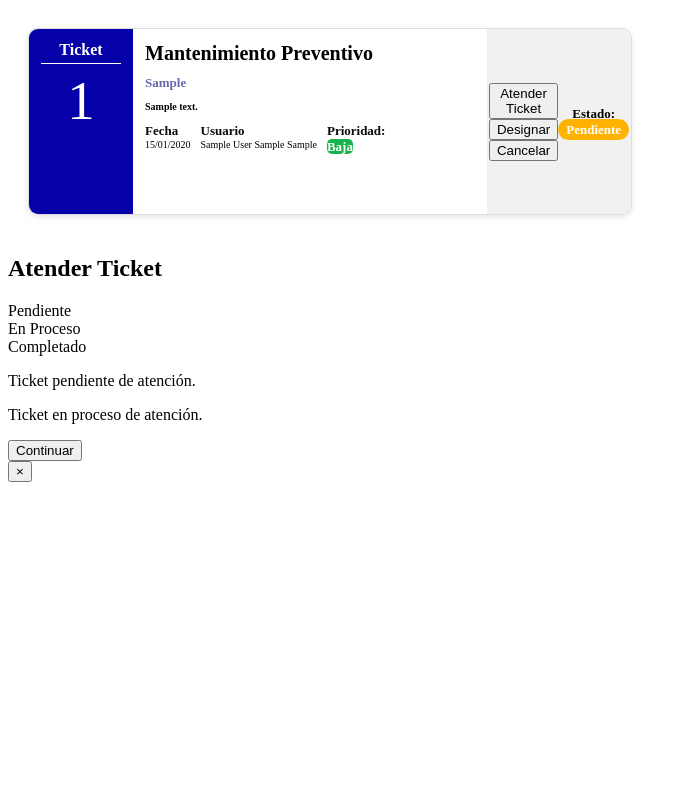
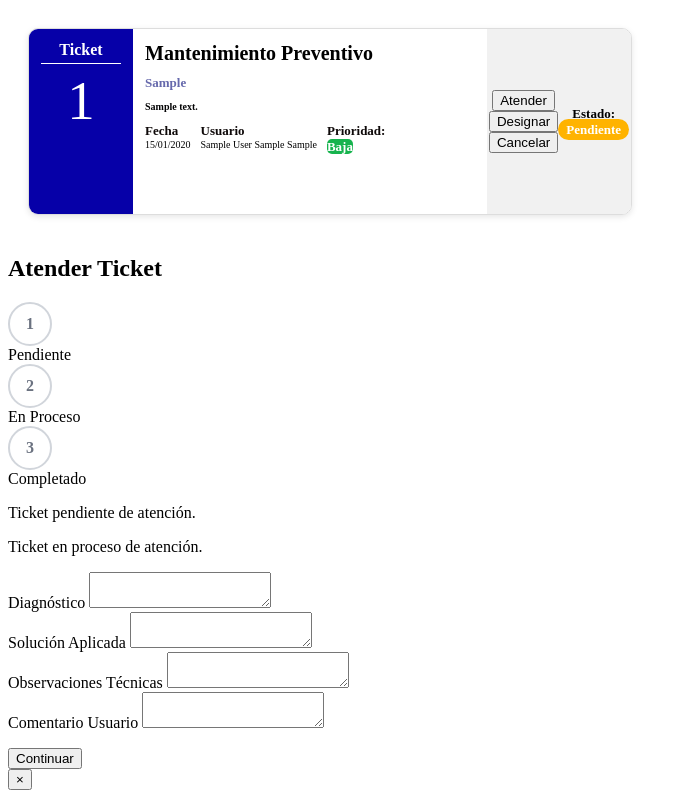
Before and after one commit to jmaykon/MANT2, a Django app: page /mantenimiento/lista/ in a window 1280 px wide. Shown: the whole page, without its empty margins (0-687 px from the left). Run offline with Django 5.2, Linux system fonts and the light colour scheme; a user stored in the database is signed in; tables that the repository leaves empty hold one stand-in row (values such as "Sample post"); some libraries are stand-ins or nearby versions.

Commit message:
modal atender

```diff
--- a/apps/core/templates/core/base.html
+++ b/apps/core/templates/core/base.html
@@ -26,6 +26,7 @@
 
     <!-- HTMX -->
     <script src="https://unpkg.com/htmx.org@1.9.2"></script>
+
     <!-- Tailwind -->
     <script src="https://cdn.tailwindcss.com"></script>
     <!-- SweetAlert2 -->
@@ -34,7 +35,6 @@
     <script src="{% static 'js/sidebar/sidebar.js' %}" defer></script>
     <script src="{% static 'js/perfil/perfil.js' %}" defer></script>
     <script src="{% static 'js/csrf.js' %}" defer></script>
-
 </body>
 
 </html>
--- a/apps/mantenimiento/templates/mantenimiento/mante_list.html
+++ b/apps/mantenimiento/templates/mantenimiento/mante_list.html
@@ -50,9 +50,9 @@
         <!-- Columna Derecha -->
         <div class="estado flex flex-col items-center p-4">
             <div class="flex flex-col gap-1 mb-1">
-                <button class="btn-atender" data-ticket-id="{{ ticket.id_ticket }}"
-                    data-estado="{{ ticket.estado_ticket }}">
-                    Atender Ticket
+                <button id="btnAtender"
+                    class="bg-blue-600 text-white px-0.5 py-0.5  rounded-lg hover:bg-blue-700 transition">
+                    Atender
                 </button>
                 <button class="px-0.5 py-0.5 text-white bg-blue-500 rounded hover:bg-blue-600">Designar</button>
                 <button class="px-0.5 py-0.5 text-white bg-red-500 rounded hover:bg-red-600">Cancelar</button>
@@ -73,44 +73,86 @@
 
 <!-- MODAL ATENDER -->
 <div id="modal" class="fixed inset-0 bg-black/50 flex items-center justify-center hidden">
+
     <div class="bg-white rounded-xl w-96 p-6 shadow-lg relative">
 
-        <h2 class="text-center text-xl font-semibold mb-4">Atender Ticket</h2>
+        <h2 class="text-center text-xl font-semibold mb-6">
+            Atender Ticket
+        </h2>
 
-        <!-- STEPS -->
-        <div class="flex justify-between mb-6">
-            <div class="flex-1 text-center pb-2 border-b-4 step" data-step="1">Pendiente</div>
-            <div class="flex-1 text-center pb-2 border-b-4 step" data-step="2">En Proceso</div>
-            <div class="flex-1 text-center pb-2 border-b-4 step" data-step="3">Completado</div>
+        <!-- Pasos -->
+        <div class="flex justify-between items-center mb-6">
+
+            <div class="flex flex-col items-center step" data-step="1">
+                <div class="step-circle">1</div>
+                <span class="mt-2 text-sm">Pendiente</span>
+            </div>
+
+            <div class="flex flex-col items-center step" data-step="2">
+                <div class="step-circle">2</div>
+                <span class="mt-2 text-sm">En Proceso</span>
+            </div>
+
+            <div class="flex flex-col items-center step" data-step="3">
+                <div class="step-circle">3</div>
+                <span class="mt-2 text-sm">Completado</span>
+            </div>
+
         </div>
 
+        <!-- Contenido -->
         <div class="modal-body min-h-[200px]">
+
             <div class="step-content" data-step="1">
-                <p>Ticket pendiente de atención.</p>
+                <p class="text-gray-700">
+                    Ticket pendiente de atención.
+                </p>
             </div>
 
             <div class="step-content hidden" data-step="2">
-                <p>Ticket en proceso de atención.</p>
+                <p class="text-gray-700">
+                    Ticket en proceso de atención.
+                </p>
             </div>
 
             <div class="step-content hidden" data-step="3">
-                <form id="form-atencion">
-                    {% csrf_token %}
-                    {{ form.as_p }}
-                    <input type="hidden" name="estado_ticket" id="estado_ticket" value="pendiente">
+                <form class="space-y-3">
+                    <div>
+                        <label class="text-sm font-medium">Diagnóstico</label>
+                        <textarea class="w-full border rounded-md p-2"></textarea>
+                    </div>
+                    <div>
+                        <label class="text-sm font-medium">Solución Aplicada</label>
+                        <textarea class="w-full border rounded-md p-2"></textarea>
+                    </div>
+                    <div>
+                        <label class="text-sm font-medium">Observaciones Técnicas</label>
+                        <textarea class="w-full border rounded-md p-2"></textarea>
+                    </div>
+                    <div>
+                        <label class="text-sm font-medium">Comentario Usuario</label>
+                        <textarea class="w-full border rounded-md p-2"></textarea>
+                    </div>
                 </form>
             </div>
+
         </div>
 
-        <div class="flex justify-end mt-4">
-            <button class="btn-next bg-green-500 text-white px-4 py-2 rounded">Continuar</button>
+        <!-- Botones -->
+        <div class="flex justify-end mt-6 space-x-2">
+            <button class="bg-green-500 text-white px-4 py-2 rounded-md btn-next">
+                Continuar
+            </button>
         </div>
 
-        <button id="btnCerrar" class="absolute top-2 right-3 text-xl">&times;</button>
+        <!-- Cerrar -->
+        <button id="btnCerrar" class="absolute top-3 right-3 text-gray-500 hover:text-gray-700 text-xl font-bold">
+            &times;
+        </button>
+
     </div>
 </div>
 
 <link rel="stylesheet" href="{% static 'css/mantenimiento/ticket.css' %}">
-<script src="https://cdn.jsdelivr.net/npm/sweetalert2@11"></script>
 <script src="{% static 'js/mantenimiento/atender.js' %}"></script>
 {% endblock %}
--- a/apps/mantenimiento/urls.py
+++ b/apps/mantenimiento/urls.py
@@ -9,5 +9,5 @@ urlpatterns = [
     path("detalle", views.mante_detalle, name="mante_detalle"),
     path("cronograma/", views.mante_cronograma, name="mante_cronograma"),
     path("solicitar/", views.mante_solicitar, name="mante_solicitar"),
-
+    path('ticket/atender/', views.atender_ticket, name='atender_ticket'),
 ]
--- a/apps/mantenimiento/views.py
+++ b/apps/mantenimiento/views.py
@@ -1,31 +1,19 @@
-# apps/mantenimiento/views.py
+from django.shortcuts import render, redirect, get_object_or_404
+from django.utils import timezone
+from django.contrib import messages
+from django.contrib.auth.decorators import login_required
+from django.http import HttpResponse, JsonResponse
+import json
 
-from django.shortcuts import render, redirect
+# Importaciones de tu proyecto
 from apps.users.decorators import role_required
-from apps.mantenimiento.models import Ticket
-from django.contrib import messages
-from django.db.models.signals import post_save
-from django.dispatch import receiver
-from .models import Ticket, Notificacion
-from django.http import HttpResponse
-import json
-import json
-from django.shortcuts import render
-from django.http import HttpResponse
-from django.contrib.auth.decorators import login_required
-from .models import Ticket
-from apps.mantenimiento.models import Ticket
-from django.http import JsonResponse
-from django.shortcuts import get_object_or_404
-from .models import Ticket, HistorialTicket
-from django.contrib.auth.decorators import login_required
+from .models import Ticket, Notificacion, HistorialTicket
+
 @login_required
 @role_required(roles=["admin", "tecnico","usuario"])
 def mante_list(request):
-    tickets = Ticket.objects.all().order_by('-fecha_creacion')  # Ordenados por fecha reciente
+    tickets = Ticket.objects.all().order_by('-fecha_creacion')
     return render(request, "mantenimiento/mante_list.html", {'tickets': tickets})
-
-
 
 @role_required(roles=["admin", "tecnico","usuario"])
 def mante_detalle(request):
@@ -35,23 +23,19 @@ def mante_detalle(request):
 def mante_cronograma(request):
     return render(request, "mantenimiento/mante_cronograma.html")
 
-
 @login_required
 @role_required(roles=["admin", "usuario"])
 def mante_solicitar(request):
     if request.method == 'POST':
-        # 1. Captura de datos del formulario
         tipo = request.POST.get('tipo')
         colores = request.POST.getlist('colores')
         descripcion = request.POST.get('descripcion')
-        prioridad = request.POST.get('prioridad', 'media')  # valor por defecto 'media'
+        prioridad = request.POST.get('prioridad', 'media')
 
-        # 2. Validación de negocio: Tinta obligatoria
         if tipo == 'recarga_tinta' and not colores:
-            return HttpResponse("Por favor, seleccione al menos un color para la recarga.", status=400)
+            return HttpResponse("Por favor, seleccione al menos un color.", status=400)
 
         try:
-            # 3. Procesamiento del detalle de insumos según el tipo
             if tipo == 'recarga_tinta':
                 detalle = "Todos los colores" if "todos" in colores else ", ".join(colores).title()
             elif tipo == 'tonner':
@@ -61,70 +45,44 @@ def mante_solicitar(request):
             else:
                 detalle = "Mantenimiento General"
 
-            # 4. Creación del registro en la base de datos con prioridad
             nuevo_ticket = Ticket.objects.create(
                 id_users=request.user,
                 tipo_soporte=tipo,
                 insumos_utilizados=detalle,
                 descripcion=descripcion,
                 estado_ticket='Pendiente',
-                prioridad=prioridad,  # <--- Aquí se guarda la prioridad
-                creado_por=request.user.username  # Auditoría
+                prioridad=prioridad,
+                creado_por=request.user.username
             )
 
-            # 5. Respuesta exitosa con el disparador (Trigger) para SweetAlert
             response = HttpResponse("")
             response['HX-Trigger'] = json.dumps({
-                "eventoTicketCreado": {
-                    "numero": nuevo_ticket.id_ticket
-                }
+                "eventoTicketCreado": {"numero": nuevo_ticket.id_ticket}
             })
             return response
 
         except Exception as e:
-            print(f"Error al crear ticket: {e}")
-            return HttpResponse("Error interno al procesar la solicitud.", status=500)
+            return HttpResponse(f"Error: {e}", status=500)
 
-    # Si la petición es GET, renderizamos el formulario inicial
     return render(request, 'mantenimiento/mante_solicitar.html')
 
-
-from django.shortcuts import get_object_or_404
-from django.http import JsonResponse
-from django.contrib.auth.decorators import login_required
-from apps.mantenimiento.models import Ticket, HistorialTicket
-from django.utils import timezone
-
+# --- ESTA ES LA FUNCIÓN QUE CAUSABA EL ERROR ---
 @login_required
 def atender_ticket(request):
-    if request.method == "POST":
-        ticket = get_object_or_404(Ticket, id_ticket=request.POST.get("ticket_id"))
+    if request.method == 'POST':
+        ticket_id = request.POST.get('ticket_id')
+        ticket = get_object_or_404(Ticket, id_ticket=ticket_id)
 
-        # Actualizamos estado
-        nuevo_estado = request.POST.get("estado_ticket")
-        if nuevo_estado and ticket.estado_ticket != nuevo_estado:
-            HistorialTicket.objects.create(
-                ticket=ticket,
-                estado_anterior=ticket.estado_ticket,
-                estado_nuevo=nuevo_estado,
-                usuario=request.user
-            )
-            ticket.estado_ticket = nuevo_estado.lower()
+        ticket.diagnostico = request.POST.get('diagnostico')
+        ticket.solucion_aplicada = request.POST.get('solucion_aplicada')
+        ticket.observaciones_tecnicas = request.POST.get('observaciones_tecnicas')
+        ticket.comentario_usuario = request.POST.get('comentario_usuario')
 
-        # Actualizamos campos técnicos
-        ticket.diagnostico = request.POST.get("diagnostico", ticket.diagnostico)
-        ticket.solucion_aplicada = request.POST.get("solucion_aplicada", ticket.solucion_aplicada)
-        ticket.observaciones_tecnicas = request.POST.get("observaciones_tecnicas", ticket.observaciones_tecnicas)
-        ticket.comentario_usuario = request.POST.get("comentario_usuario", ticket.comentario_usuario)
-
-        if nuevo_estado == "en_proceso" and not ticket.fecha_inicio:
-            ticket.fecha_inicio = timezone.now()
-        if nuevo_estado == "completado" and not ticket.fecha_cierre:
-            ticket.fecha_cierre = timezone.now()
-
-        ticket.modificado_por = request.user
+        ticket.estado_ticket = 'completado'
+        ticket.fecha_cierre = timezone.now()
         ticket.save()
 
-        return JsonResponse({"success": True})
+        messages.success(request, f"¡Ticket #{ticket_id} finalizado con éxito!")
 
-    return JsonResponse({"error": "Método no permitido"}, status=405)
+    # El nombre de la URL de tu lista es 'mante_list' según tus logs
+    return redirect('mantenimiento:mante_list')
--- a/static/css/mantenimiento/ticket.css
+++ b/static/css/mantenimiento/ticket.css
@@ -15,7 +15,8 @@
   overflow: hidden;
   box-shadow: 0 2px 6px rgba(0, 0, 0, 0.1);
   width: 100%;
-  height: 185px; /* Ajusta la altura a tu preferencia */
+  height: 185px;
+  /* Ajusta la altura a tu preferencia */
 }
 
 /* Divisiones internas: tres columnas */
@@ -282,10 +283,13 @@
   border-radius: 5px;
   cursor: pointer;
   font-size: 12px;
-  width: 140px; /* Ancho fijo */
+  width: 140px;
+  /* Ancho fijo */
   margin-left: auto;
-  margin-right: auto; /* Esto centra el botón horizontalmente */
-  display: block; /* Necesario para que margin: auto funcione */
+  margin-right: auto;
+  /* Esto centra el botón horizontalmente */
+  display: block;
+  /* Necesario para que margin: auto funcione */
 }
 
 
@@ -296,14 +300,16 @@
 
 /* Estilo para el modal */
 .modal {
-  display: none; /* El modal está oculto por defecto */
+  display: none;
+  /* El modal está oculto por defecto */
   position: fixed;
   z-index: 1;
   left: 0;
   top: 0;
   width: 100%;
   height: 100%;
-  background-color: rgba(0, 0, 0, 0.4); /* Fondo semi-transparente */
+  background-color: rgba(0, 0, 0, 0.4);
+  /* Fondo semi-transparente */
   overflow: auto;
   padding-top: 60px;
 }
@@ -331,3 +337,43 @@
   text-decoration: none;
   cursor: pointer;
 }
+
+
+
+.step-circle {
+  width: 40px;
+  height: 40px;
+  display: flex;
+  align-items: center;
+  justify-content: center;
+  border-radius: 9999px;
+  border: 2px solid #d1d5db;
+  color: #6b7280;
+  font-weight: 600;
+}
+
+.step-active .step-circle {
+  background-color: #22c55e;
+  border-color: #22c55e;
+  color: white;
+}
+
+
+
+.step-circle {
+  width: 40px;
+  height: 40px;
+  display: flex;
+  align-items: center;
+  justify-content: center;
+  border-radius: 9999px;
+  border: 2px solid #d1d5db;
+  color: #6b7280;
+  font-weight: 600;
+}
+
+.step-active .step-circle {
+  background-color: #22c55e;
+  border-color: #22c55e;
+  color: white;
+}
--- a/static/js/mantenimiento/atender.js
+++ b/static/js/mantenimiento/atender.js
@@ -1,96 +1,96 @@
-document.addEventListener("DOMContentLoaded", function () {
 
-  const modal = document.getElementById("modal");
-  const btnCerrar = document.getElementById("btnCerrar");
-  const btnNext = document.querySelector(".btn-next");
-  const steps = document.querySelectorAll(".step");
-  const stepContents = document.querySelectorAll(".step-content");
-
-  if (!modal) {
-    console.error("No se encontró el modal con id='modal'");
-    return;
-  }
+const modal = document.getElementById('modal');
+const btnAtender = document.getElementById('btnAtender');
+const btnCerrar = document.getElementById('btnCerrar');
+const steps = document.querySelectorAll('.step');
+const stepContents = document.querySelectorAll('.step-content');
+const btnNext = document.querySelector('.btn-next');
 
 let currentStep = 1;
 
-  // Función para mostrar paso
 function showStep(step) {
-    steps.forEach(s => s.classList.remove("border-green-500", "font-bold"));
-    stepContents.forEach(c => c.classList.add("hidden"));
+    steps.forEach(s => s.classList.remove('step-active'));
+    stepContents.forEach(c => c.classList.add('hidden'));
 
-    const activeStep = document.querySelector(`.step[data-step="${step}"]`);
-    if (activeStep) activeStep.classList.add("border-green-500", "font-bold");
+    const stepEl = document.querySelector(`.step[data-step="${step}"]`);
+    stepEl.classList.add('step-active');
 
-    const activeContent = document.querySelector(`.step-content[data-step="${step}"]`);
-    if (activeContent) activeContent.classList.remove("hidden");
+    document
+        .querySelector(`.step-content[data-step="${step}"]`)
+        .classList.remove('hidden');
 
-    if (btnNext) btnNext.textContent = (step === 3) ? "Finalizar" : "Continuar";
+    btnNext.textContent = step === 3 ? 'Finalizar' : 'Continuar';
 }
 
-  // Abrir modal al hacer click en cualquier btn-atender
-  document.body.addEventListener("click", function (e) {
-    const btn = e.target.closest(".btn-atender");
-    if (!btn) return;
+btnAtender.addEventListener('click', () => {
+    Swal.fire({
+        title: '¿Atender ticket?',
+        text: 'Confirma iniciar el proceso',
+        icon: 'question',
+        showCancelButton: true,
+        confirmButtonText: 'Sí, atender',
+        cancelButtonText: 'Cancelar'
+    }).then(result => {
+        if (result.isConfirmed) {
+            modal.classList.remove('hidden');
+            showStep(currentStep);
+        }
+    });
+});
 
+btnCerrar.addEventListener('click', () => {
+    modal.classList.add('hidden');
     currentStep = 1;
     showStep(currentStep);
-
-    // Opcional: rellenar textarea con descripción del ticket
-    const ticketId = btn.dataset.ticketId;
-    const ticketDescEl = document.querySelector(`#ticket-${ticketId} .descripcion`);
-    const comentarioField = document.querySelector("textarea[name='comentario_usuario']");
-    if (ticketDescEl && comentarioField) {
-      comentarioField.value = ticketDescEl.innerText.trim();
-    }
-
-    modal.classList.remove("hidden");
 });
 
-  // Cerrar modal
-  btnCerrar?.addEventListener("click", () => modal.classList.add("hidden"));
+btnNext.addEventListener('click', () => {
 
-  // Botón Continuar / Finalizar solo visual
-  btnNext?.addEventListener("click", async function (e) {
-    e.preventDefault();
-
-    if (currentStep === 1) {
-      const result = await Swal.fire({
-        title: "¿Iniciar atención?",
-        icon: "question",
+    // Si NO es el último paso
+    if (currentStep < 3) {
+        Swal.fire({
+            title: stepInfo[currentStep].title,
+            text: stepInfo[currentStep].text,
+            icon: 'info',
             showCancelButton: true,
-        confirmButtonText: "Sí",
-        cancelButtonText: "No"
+            confirmButtonText: 'Continuar',
+            cancelButtonText: 'Cancelar'
+        }).then(result => {
+            if (result.isConfirmed) {
+                currentStep++;
+                showStep(currentStep);
+            }
         });
-      if (!result.isConfirmed) return;
-
-      currentStep = 2;
+    }
+    // Último paso
+    else {
+        Swal.fire({
+            title: stepInfo[3].title,
+            text: stepInfo[3].text,
+            icon: 'success',
+            confirmButtonText: 'Finalizar'
+        }).then(() => {
+            modal.classList.add('hidden');
+            currentStep = 1;
             showStep(currentStep);
-      return;
-    }
-
-    if (currentStep === 2) {
-      const result = await Swal.fire({
-        title: "¿Deseas finalizar?",
-        text: "Este paso es solo visual",
-        icon: "warning",
-        showCancelButton: true,
-        confirmButtonText: "Sí, finalizar",
-        cancelButtonText: "No"
         });
-      if (!result.isConfirmed) return;
-
-      currentStep = 3;
-      showStep(currentStep);
-
-      Swal.fire({
-        icon: "success",
-        title: "¡Flujo completado (solo visual)!",
-        showConfirmButton: false,
-        timer: 1500
-      });
-
-      modal.classList.add("hidden");
     }
 });
 
-});
+
+
+
+const stepInfo = {
+    1: {
+        title: 'Atender Ticket pendiente',
+        text: 'Ir a resolver Ticket?'
+    },
+    2: {
+        title: 'Ticket Resuelto',
+        text: 'El ticket se resolvio, ¿pasar a Completar?'
+    },
+    3: {
+        title: 'Finalizar Ticket',
+        text: 'El ticket se marcará como Completado'
+    }
+};
```
Also changed, not shown: text2.html (added, +203 -0 lines). Lines whose indentation alone changed are shown as unchanged.
